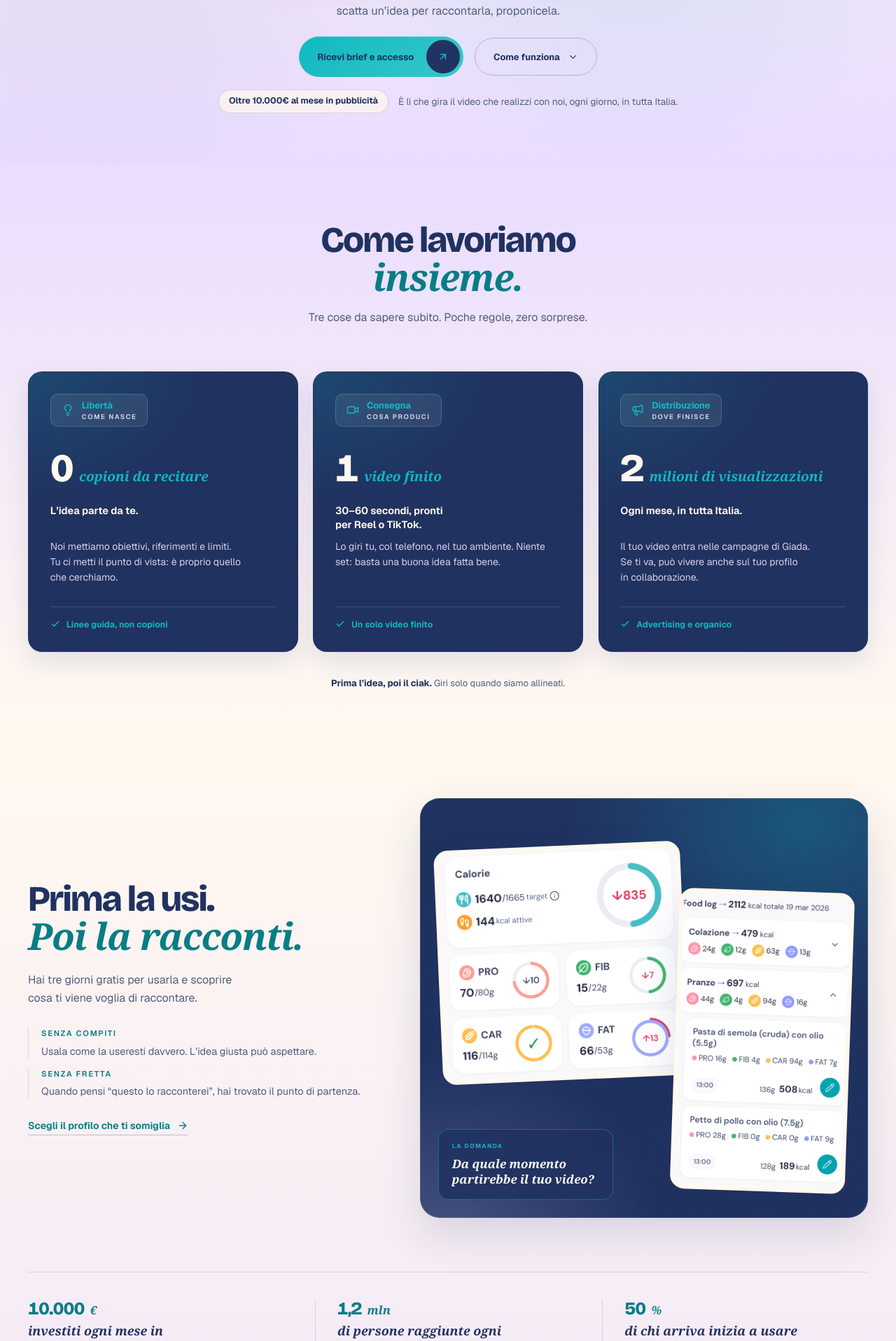
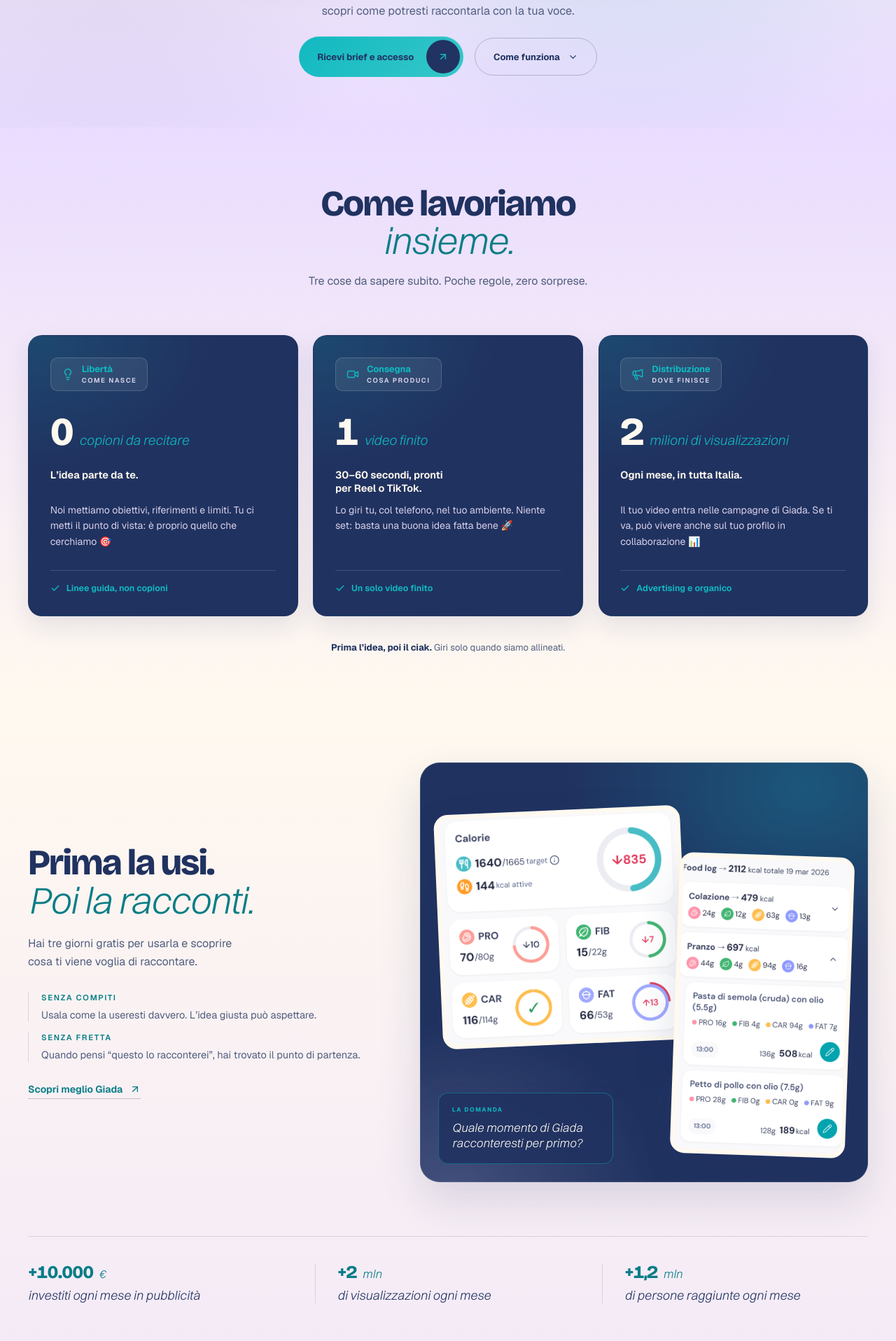
Before and after one commit to andryza-ctrl/giada-creator-program, a React (Vite) app: page / in a window 1280 px wide. Shown: the part 623-2540 px from the top of the page at 70% size. Built offline with nearby package versions, Linux system fonts and the light colour scheme.

Commit message:
Apply browser annotation feedback

```diff
--- a/index.html
+++ b/index.html
@@ -27,6 +27,13 @@
       type="font/woff2"
       crossorigin
     />
+    <link
+      rel="preload"
+      href="/assets/switzer-light-italic.woff2"
+      as="font"
+      type="font/woff2"
+      crossorigin
+    />
   </head>
   <body>
     <div id="root"></div>
--- a/src/App.jsx
+++ b/src/App.jsx
@@ -59,7 +59,7 @@
     metric: "0",
     suffix: "copioni da recitare",
     subtext: "L’idea parte da te.",
-    copy: "Noi mettiamo obiettivi, riferimenti e limiti. Tu ci metti il punto di vista: è proprio quello che cerchiamo.",
+    copy: "Noi mettiamo obiettivi, riferimenti e limiti. Tu ci metti il punto di vista: è proprio quello che cerchiamo 🎯",
     foot: "Linee guida, non copioni",
   },
   {
@@ -71,7 +71,7 @@
     metric: "1",
     suffix: "video finito",
     subtext: "30–60 secondi, pronti per Reel o TikTok.",
-    copy: "Lo giri tu, col telefono, nel tuo ambiente. Niente set: basta una buona idea fatta bene.",
+    copy: "Lo giri tu, col telefono, nel tuo ambiente. Niente set: basta una buona idea fatta bene 🚀",
     foot: "Un solo video finito",
   },
   {
@@ -83,7 +83,7 @@
     metric: "2",
     suffix: "milioni di visualizzazioni",
     subtext: "Ogni mese, in tutta Italia.",
-    copy: "Il tuo video entra nelle campagne di Giada. Se ti va, può vivere anche sul tuo profilo in collaborazione.",
+    copy: "Il tuo video entra nelle campagne di Giada. Se ti va, può vivere anche sul tuo profilo in collaborazione 📊",
     foot: "Advertising e organico",
   },
 ];
@@ -91,10 +91,10 @@
 // Chi cerchiamo: due elenchi separati invece di una matrice a due colonne. Il
 // pannello affermativo porta una riga di dettaglio, quello negativo resta secco.
 const fitYes = [
-  ["Crei contenuti tuoi", "Idea, riprese e voce sono davvero tue."],
-  ["Curi audio e luce", "Non serve attrezzatura professionale. Una finestra e una stanza silenziosa possono bastare."],
-  ["Rispetti i tempi", "Se dici una data, la rispetti."],
-  ["Arrivi con un’idea", "Ci racconti da dove partiresti e perché, secondo te, può funzionare."],
+  ["Crei contenuti tuoi 🔝", "Idea, riprese e voce sono davvero tue."],
+  ["Curi audio e luce 🎞️", "Una finestra e una stanza silenziosa possono bastare."],
+  ["Rispetti i tempi ⌚️", "Se dici una data, la rispetti."],
+  ["Arrivi con un’idea 💡", "Ci racconti da dove partiresti e perché può funzionare."],
 ];
 
 const fitNo = [
@@ -147,9 +147,9 @@
 // La prova del programma sta accanto alla dimostrazione, non a fine pagina.
 // Solo fatti già accaduti, nessuna metrica di performance.
 const proofFacts = [
-  { id: "spend", value: "10.000", unit: "€", label: "investiti ogni mese in pubblicità" },
-  { id: "reach", value: "1,2", unit: "mln", label: "di persone raggiunte ogni mese" },
-  { id: "onboarding", value: "50", unit: "%", label: "di chi arriva inizia a usare Giada" },
+  { id: "spend", value: "+10.000", unit: "€", label: "investiti ogni mese in pubblicità" },
+  { id: "views", value: "+2", unit: "mln", label: "di visualizzazioni ogni mese" },
+  { id: "reach", value: "+1,2", unit: "mln", label: "di persone raggiunte ogni mese" },
 ];
 
 const faqs = [
@@ -336,13 +336,13 @@
                     La tua idea, la tua voce
                   </span>
                   <span className="deck-tag deck-tag--right" data-reveal style={{ "--d": "480ms" }}>
-                    In campagna, ogni giorno
+                    Amplificato su campagne paid
                   </span>
                 </div>
 
                 {/* Il sigillo porta alla spiegazione del programma, non alla
                     conversione: la CTA è già due volte in questo schermo. */}
-                <a className="hero-seal" href="#come-funziona" aria-label="Scopri come funziona">
+                <a className="hero-seal" href="#prova" aria-label="Scopri come funziona">
                   <svg className="hero-seal-ring" viewBox="0 0 120 120" aria-hidden="true">
                     <defs>
                       <path
@@ -364,8 +364,8 @@
               </div>
 
               <p className="hero-sub" data-reveal style={{ "--d": "90ms" }}>
-                Giada è un’assistente di nutrizione su Telegram. Provala gratis: se scatta
-                un’idea per raccontarla, proponicela.
+                Giada è un’assistente di nutrizione su Telegram. Provala gratis e scopri come
+                potresti raccontarla con la tua voce.
               </p>
               <div className="hero-actions" data-reveal style={{ "--d": "170ms" }}>
                 <a className="button button--primary button--badge" href="#candidatura">
@@ -381,12 +381,6 @@
                   <ChevronDown aria-hidden="true" size={15} strokeWidth={2} />
                 </a>
               </div>
-              {/* Il compenso non sta più sul sigillo: diventa la pastiglia che
-                  apre la riga di prova, quindi resta nella hero a ogni larghezza. */}
-              <p className="hero-proof" data-reveal style={{ "--d": "220ms" }}>
-                <span className="hero-fee">Oltre 10.000€ al mese in pubblicità</span>
-                <span>È lì che gira il video che realizzi con noi, ogni giorno, in tutta Italia.</span>
-              </p>
             </div>
           </div>
         </section>
@@ -475,9 +469,9 @@
                     Quando pensi “questo lo racconterei”, hai trovato il punto di partenza.
                   </li>
                 </ul>
-                <a className="inline-cta" href="#profili">
-                  Scegli il profilo che ti somiglia
-                  <ArrowRight aria-hidden="true" size={16} strokeWidth={2} />
+                <a className="inline-cta" href="https://giada.care" target="_blank" rel="noreferrer noopener">
+                  Scopri meglio Giada
+                  <ArrowUpRight aria-hidden="true" size={16} strokeWidth={2} />
                 </a>
               </div>
               <div
@@ -502,7 +496,7 @@
                 </div>
                 <div className="stage-question">
                   <span>LA DOMANDA</span>
-                  <p>Da quale momento partirebbe il tuo video?</p>
+                  <p>Quale momento di Giada racconteresti per primo?</p>
                 </div>
               </div>
             </div>
@@ -534,12 +528,9 @@
               <p className="eyebrow">Chi cerchiamo</p>
               <h2 id="fit-title">
                 Puoi avere pochi follower.
-                <em>Non poche idee.</em>
+                <em>Ma non poche idee! 😉</em>
               </h2>
-              <p className="lede">
-                Ci interessano idee vive, naturalezza e parola data. L’esperienza aiuta, ma non
-                decide.
-              </p>
+              <p className="lede">Ci interessano idee vive, naturalezza e parola data. L’esperienza aiuta, ma non decide.</p>
             </div>
             {/* Due pannelli invece della matrice a due colonne: quello
                 affermativo è sollevato e porta una riga di dettaglio, quello
@@ -838,7 +829,6 @@
                     <span>{CTA_LABEL}</span>
                     <ArrowRight aria-hidden="true" size={17} strokeWidth={2} />
                   </button>
-                  <p className="form-note">Due minuti e ci siamo. Brief e accesso arrivano subito via mail.</p>
                   <p className="form-demo">Anteprima: il form non invia ancora dati.</p>
                 </form>
               )}
--- a/src/styles.css
+++ b/src/styles.css
@@ -5,8 +5,8 @@
    Ogni sezione chiude sul colore da cui parte la successiva: niente dissolvenze
    scure, tagli di luminanza o fasce che interrompono lo scroll.
 
-   TIPOGRAFIA: Bricolage Grotesque per il display, Geist per testo e UI, un
-   corsivo serif di sistema leggibile per la voce editoriale.
+   TIPOGRAFIA: Bricolage Grotesque per il display, Geist per testo e UI, Switzer
+   Light Italic per la voce editoriale.
    ========================================================================== */
 
 @font-face {
@@ -25,6 +25,14 @@
   font-display: swap;
 }
 
+@font-face {
+  font-family: "Switzer";
+  src: url("/assets/switzer-light-italic.woff2") format("woff2");
+  font-weight: 300;
+  font-style: italic;
+  font-display: swap;
+}
+
 :root {
   /* ---------- I quattro colori ---------- */
   --navy: #203260;
@@ -54,7 +62,7 @@
 
   /* ---------- Tipografia ---------- */
   --font-display: "Bricolage Grotesque", "Geist", sans-serif;
-  --font-editorial: ui-serif, Georgia, Cambria, "Times New Roman", serif;
+  --font-editorial: "Switzer", ui-sans-serif, system-ui, sans-serif;
   --font-body: "Geist", -apple-system, BlinkMacSystemFont, "Segoe UI", sans-serif;
 
   --fs-display: clamp(2.7rem, 5.4vw, 4.6rem);
@@ -214,15 +222,15 @@
   letter-spacing: -0.02em;
 }
 
-/* Corsivo serif leggibile e familiare: resta editoriale, ma non sacrifica la
-   chiarezza degli accenti italiani né la resa mobile. */
+/* Switzer Light Italic porta una voce editoriale chiara senza il contrasto
+   eccessivo del precedente serif display. */
 h1 em,
 h2 em,
 h3 em,
 .editorial {
   font-family: var(--font-editorial);
   font-style: italic;
-  font-weight: 600;
+  font-weight: 300;
   font-size: 1.04em;
   letter-spacing: -0.025em;
 }
@@ -230,6 +238,7 @@
    Stesso schema della hero su tutta la pagina. */
 h2 em { display: block; color: var(--accent-text); line-height: 1.04; }
 h2 em.is-inline { display: inline; color: inherit; }
+.profiles h2 em.is-inline { color: var(--accent-text); }
 
 .eyebrow {
   display: block;
@@ -357,8 +366,7 @@
 
 /* ============ NAV FISSA ============ */
 /* Non esiste sopra la hero: entra quando la hero è uscita e torna a uscire
-   risalendo. Resta una pastiglia navy anche sopra le carte chiare, così è
-   sempre leggibile senza cambiare identità a metà scroll. */
+   risalendo. Resta una pastiglia lilla trasparente sopra le carte chiare. */
 
 .site-nav {
   position: fixed;
@@ -389,12 +397,12 @@
   align-items: center;
   gap: 28px;
   pointer-events: auto;
-  border: 1px solid rgba(255, 249, 239, 0.16);
+  border: 1px solid rgba(32, 50, 96, 0.14);
   border-radius: var(--r-pill);
-  background: rgba(32, 50, 96, 0.9);
+  background: rgba(233, 220, 255, 0.78);
   backdrop-filter: blur(18px);
-  box-shadow: 0 18px 44px rgba(16, 24, 52, 0.28);
-  color: var(--paper);
+  box-shadow: 0 18px 44px rgba(32, 50, 96, 0.16);
+  color: var(--navy);
 }
 
 .brand {
@@ -408,7 +416,7 @@
   white-space: nowrap;
 }
 .brand span {
-  color: var(--on-dark-soft);
+  color: var(--ink-soft);
   font-family: var(--font-body);
   font-size: 8.5px;
   font-weight: 700;
@@ -420,9 +428,9 @@
   display: flex;
   align-items: center;
   gap: 2px;
-  border: 1px solid rgba(255, 249, 239, 0.14);
+  border: 1px solid rgba(32, 50, 96, 0.12);
   border-radius: var(--r-pill);
-  background: rgba(255, 249, 239, 0.04);
+  background: rgba(255, 249, 239, 0.28);
 }
 .nav-links a {
   /* 44px di bersaglio anche nella pastiglia: fra 900 e 1024px la nav esiste
@@ -432,7 +440,7 @@
   display: inline-flex;
   align-items: center;
   border-radius: var(--r-pill);
-  color: var(--on-dark-soft);
+  color: var(--navy);
   font-size: 13px;
   font-weight: 550;
   transition: color 180ms ease, background-color 180ms ease;
@@ -520,33 +528,6 @@
   justify-content: center;
   flex-wrap: wrap;
   gap: 12px 16px;
-}
-
-.hero-proof {
-  max-width: 90ch;
-  margin-top: clamp(14px, 1.4vw, 18px);
-  display: flex;
-  align-items: center;
-  justify-content: center;
-  flex-wrap: wrap;
-  gap: 10px 14px;
-  color: var(--on-soft);
-  font-size: 13.5px;
-  line-height: 1.5;
-}
-/* La condizione economica resta una piccola UI chiara, non una fascia. */
-.hero-fee {
-  padding: 7px 15px 8px;
-  display: inline-flex;
-  align-items: center;
-  border-radius: var(--r-pill);
-  background: rgba(255, 249, 239, 0.72);
-  box-shadow: inset 0 0 0 1px rgba(32, 50, 96, 0.16);
-  color: var(--navy);
-  font-size: 12.5px;
-  font-weight: 700;
-  letter-spacing: -0.005em;
-  white-space: nowrap;
 }
 
 /* ---- Ventaglio di carte (reference "Pallet Ross") ---- */
@@ -660,13 +641,13 @@
 }
 .deck-tag--right {
   right: calc(50% - var(--fan-w) / 2 - clamp(0px, 0.8vw, 14px));
-  background: var(--navy);
-  color: var(--paper);
+  background: var(--teal);
+  color: var(--navy);
   transform: rotate(4deg);
 }
 .deck-tag--right::after {
   right: 16px;
-  background: var(--navy);
+  background: var(--teal);
   clip-path: polygon(0 0, 100% 0, 92% 100%);
 }
 
@@ -806,14 +787,14 @@
   letter-spacing: -0.05em;
   font-variant-numeric: tabular-nums;
 }
-/* Il suffisso della metrica è la terza voce: corsivo serif accanto al numero
+/* Il suffisso della metrica è la terza voce: corsivo leggero accanto al numero
    sans oversize. */
 .term-metric em {
   color: var(--tone);
   font-family: var(--font-editorial);
   font-size: 1.2rem;
   font-style: italic;
-  font-weight: 600;
+  font-weight: 300;
   letter-spacing: -0.005em;
   text-wrap: nowrap;
 }
@@ -973,7 +954,7 @@
   font-family: var(--font-editorial);
   font-size: 17px;
   font-style: italic;
-  font-weight: 600;
+  font-weight: 300;
   line-height: 1.32;
 }
 
@@ -1026,7 +1007,7 @@
   font-family: var(--font-editorial);
   font-size: 1.05rem;
   font-style: italic;
-  font-weight: 600;
+  font-weight: 300;
   letter-spacing: 0;
 }
 .proof-item dt {
@@ -1036,7 +1017,7 @@
   font-family: var(--font-editorial);
   font-size: 1.12rem;
   font-style: italic;
-  font-weight: 600;
+  font-weight: 300;
   line-height: 1.3;
 }
 
@@ -1046,6 +1027,13 @@
    superficie, non la dimensione del testo. */
 
 .fit { position: relative; }
+
+@media (min-width: 1081px) {
+  .fit .section-head .lede {
+    max-width: none;
+    white-space: nowrap;
+  }
+}
 
 .fit-split {
   display: grid;
@@ -1247,14 +1235,14 @@
   letter-spacing: -0.038em;
   text-wrap: balance;
 }
-/* La riga di carattere del profilo è una citazione: corsivo serif in grande,
+/* La riga di carattere del profilo è una citazione: corsivo leggero in grande,
    senza filetti laterali. */
 .profile-quote {
-  color: var(--on);
+  color: var(--accent-text);
   font-family: var(--font-editorial);
   font-size: clamp(1.3rem, 2vw, 1.85rem);
   font-style: italic;
-  font-weight: 600;
+  font-weight: 300;
   line-height: 1.24;
   letter-spacing: -0.012em;
   text-wrap: pretty;
@@ -1354,7 +1342,7 @@
   font-family: var(--font-editorial);
   font-size: 1.16rem;
   font-style: italic;
-  font-weight: 600;
+  font-weight: 300;
   line-height: 1.34;
   text-wrap: balance;
 }
@@ -1439,7 +1427,7 @@
   font-family: var(--font-editorial);
   font-size: clamp(1.5rem, 2.6vw, 2.3rem);
   font-style: italic;
-  font-weight: 600;
+  font-weight: 300;
   line-height: 1.12;
   letter-spacing: -0.018em;
 }
@@ -1546,7 +1534,6 @@
 .consent a { color: var(--accent-text); text-decoration: underline; text-underline-offset: 2px; }
 
 .form-card .button--full { margin-top: 10px; }
-.form-note { margin-top: 15px; color: var(--on-soft); font-size: 11.5px; text-align: center; }
 .form-demo { margin-top: 6px; color: var(--on-soft); font-size: 11px; text-align: center; }
 
 .form-success {
@@ -1577,7 +1564,26 @@
 
 /* ============ FOOTER ============ */
 
-footer { padding-block: 34px; border-top: 1px solid rgba(32, 50, 96, 0.12); }
+.zone-footer {
+  position: relative;
+  overflow: hidden;
+  background:
+    radial-gradient(70% 260px at 86% 0%, rgba(16, 184, 192, 0.14), transparent 74%),
+    var(--surface-grad);
+}
+.zone-footer::before {
+  content: "";
+  position: absolute;
+  top: -1px;
+  right: -12%;
+  width: min(1000px, 92vw);
+  aspect-ratio: 2.4;
+  border-radius: 50%;
+  background: radial-gradient(circle, rgba(16, 184, 192, 0.08), transparent 68%);
+  pointer-events: none;
+}
+footer { padding-block: 34px; }
+.zone-footer .container { position: relative; z-index: 1; }
 .footer-grid { display: flex; align-items: center; gap: 30px; font-size: 12px; color: var(--on-soft); }
 .footer-grid > strong {
   color: var(--on);
@@ -1592,7 +1598,7 @@
 /* ============ HOVER ============ */
 
 @media (hover: hover) and (pointer: fine) {
-  .nav-links a:hover { background: rgba(255, 249, 239, 0.1); color: var(--paper); }
+  .nav-links a:hover { background: rgba(255, 249, 239, 0.62); color: var(--navy); }
   .button--primary:hover {
     transform: translateY(-1px);
     box-shadow: 0 12px 30px rgba(16, 24, 52, 0.24), 0 1px 0 rgba(255, 249, 239, 0.28) inset;
@@ -1708,12 +1714,7 @@
   .deck-card:last-child { display: none; }
   .deck-fan { order: 1; max-width: 100%; }
   .deck-tags {
-    order: 2;
-    display: flex;
-    flex-wrap: wrap;
-    justify-content: center;
-    gap: 8px;
-    margin-top: 10px;
+    display: none;
   }
   .deck-tag {
     position: static;
@@ -1731,7 +1732,6 @@
   .hero-center { padding-top: clamp(40px, 9vh, 72px); }
   .hero-sub { margin-top: 16px; }
   .hero-actions { margin-top: 14px; gap: 9px; }
-  .hero-proof { margin-top: 12px; font-size: 13.5px; gap: 8px 12px; }
   /* I fatti si impilano in una colonna sola separata da fili. */
   .proof-rail { grid-template-columns: minmax(0, 1fr); gap: clamp(14px, 2vw, 20px); }
 }
```
Also changed, not shown: public/assets/switzer-light-italic.woff2 (added), 1 other file (tests, documents, lock files or other folders).
